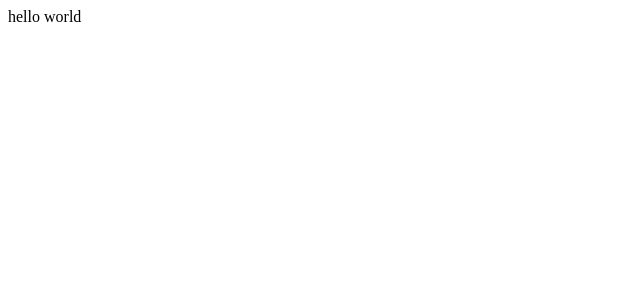
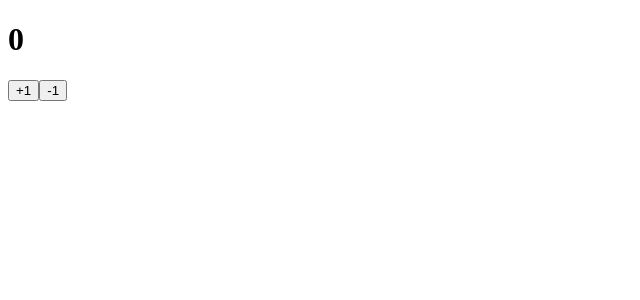
Before and after one commit to yunbiyomi/begin-react, a React (Create React App) app: page / in a window 1280 px wide. Shown: the top 300 px of the page, without its empty margins (0-640 px from the left). Built offline with nearby package versions, Linux system fonts and the light colour scheme.

Commit message:
20230516

```diff
--- a/src/App.js
+++ b/src/App.js
@@ -1,8 +1,12 @@
+import React from "react";
+// import Hello from "./Hello";
+// import Wrapper from './Wrapper';
+import Counter from './Counter';
+
 function App() {
   return (
-    <div>
-      hello world
-    </div>
+    <Counter />
   );
 }
+
 export default App;
--- /dev/null
+++ b/src/Counter.js
@@ -0,0 +1,21 @@
+import React from "react";
+
+function Counter(){
+    const onIncrease = () => {
+        console.log('+1');
+    }
+
+    const onDecrease = () => {
+        console.log('-1');
+    }
+
+    return (
+        <div>
+            <h1>0</h1>
+            <button onClick={onIncrease}>+1</button>
+            <button onClick={onDecrease}>-1</button>
+        </div>
+    );
+}
+
+export default Counter;
--- /dev/null
+++ b/src/Hello.js
@@ -0,0 +1,16 @@
+import React from 'react';
+
+function Hello({color, name, isSpecial}){
+    return(
+        <div style={{color}}>
+            { isSpecial && <b>*</b> }
+            안녕하세요 {name}
+        </div>
+    )
+}
+
+Hello.defaultProps = {
+    name: "이름없음"
+}
+
+export default Hello;
--- /dev/null
+++ b/src/Wrapper.js
@@ -0,0 +1,16 @@
+import React from 'react';
+
+function Wrapper({children}){
+    const style = {
+        border:'2px solid black',
+        padding:'16px',
+    };
+
+    return (
+        <div style={style}>
+            {children}
+        </div>
+    )
+}
+
+export default Wrapper;
```
